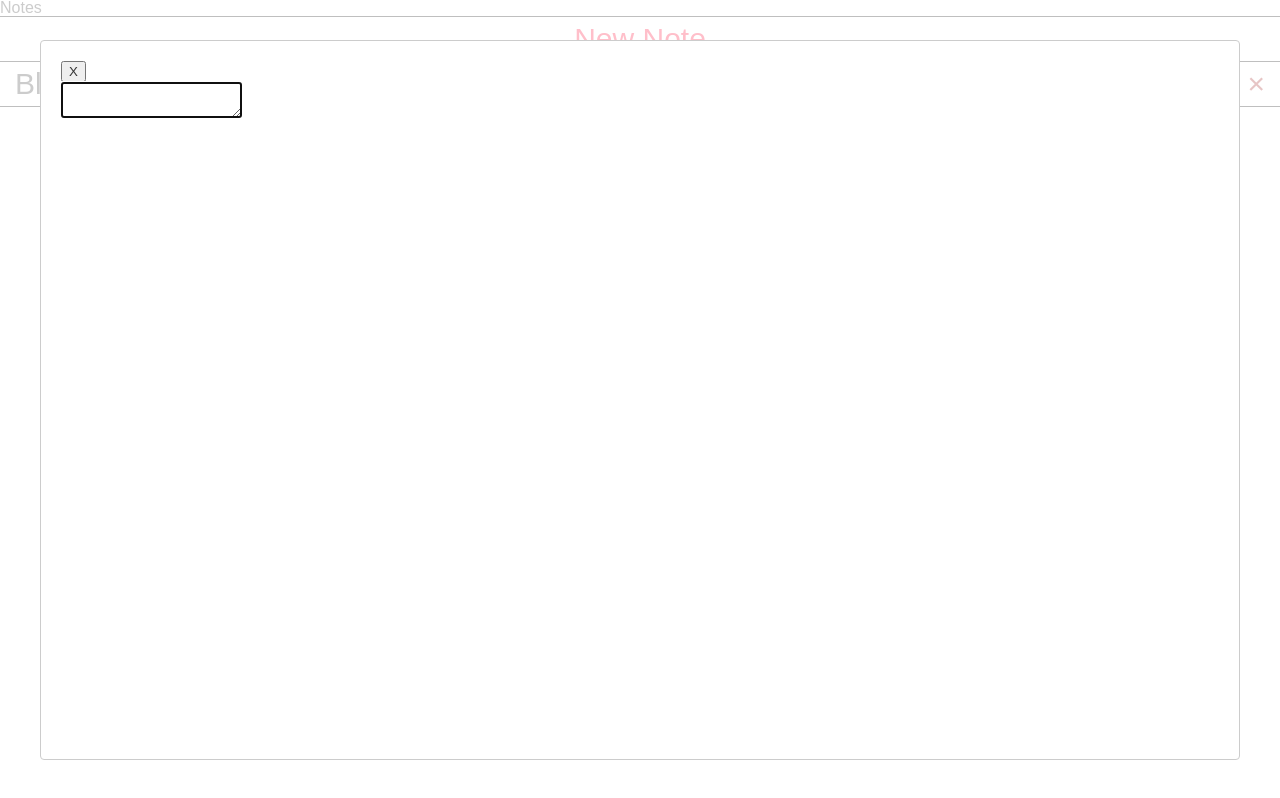
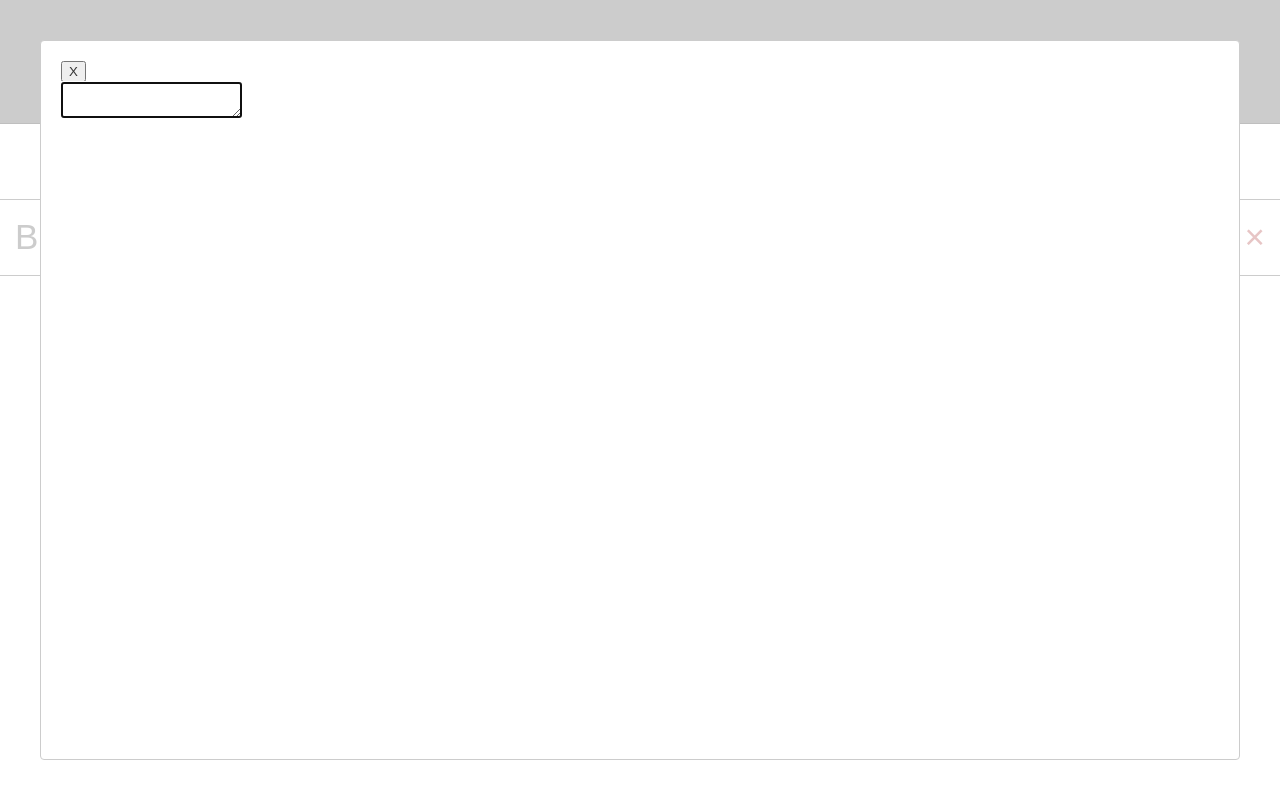
Before and after one commit to sequoian/notes, a React (Create React App) app: page / in a window 1280 px wide. Both pictures are taken after a click on the button "New Note". Built offline with nearby package versions, Linux system fonts and the light colour scheme.

Commit message:
header and padding

```diff
--- a/src/components/App.css
+++ b/src/components/App.css
@@ -1,5 +1,6 @@
 .app {
   font-family: sans-serif;
+  font-size: 35px;
 }
 
 .app,
@@ -7,3 +8,11 @@ textarea,
 button {
   color: #353535
 }
+
+h1 {
+  font-size: 1.75em;
+  text-align: center;
+  padding: 0.5em 0;
+  background-color: #353535;
+  color: white;
+}
--- a/src/components/NewNote.css
+++ b/src/components/NewNote.css
@@ -10,14 +10,13 @@
   -webkit-appearance: none;
   border: none;
   width: 100%;
-  font-size: 30px;
+  font-size: 1em;
   background-color: inherit;
   cursor: pointer;
-  padding: 5px 0;
-  color: #ff002d;
+  padding: 0.5em 0;
+  color: #0089ff;
 }
 
 .new-note button:hover {
   background-color: whitesmoke;
-  color: #fb00ff;
 }
--- a/src/components/Note.css
+++ b/src/components/Note.css
@@ -1,8 +1,7 @@
 .note {
   display: flex;
   align-items: center;
-  border-bottom: 1px solid black;
-  font-size: 30px;
+  border-bottom: 1px solid #353535;
   padding: 0 10px;
   line-height: normal;  /* prevents bottom of letters from being cut off */
 }
@@ -12,7 +11,7 @@
 }
 
 li:first-child {
-  border-top: 1px solid black;
+  border-top: 1px solid #353535;
 }
 
 .note > div {
@@ -21,7 +20,7 @@ li:first-child {
   width: 100%;
   min-width: 0; /* prevents button from being cut off */
   cursor: pointer;
-  padding: 5px 0;
+  padding: 0.5em 0;
 }
 
 .note-text {
--- a/src/index.js
+++ b/src/index.js
@@ -3,10 +3,11 @@ import ReactDOM from 'react-dom'
 import {createStore} from 'redux'
 import {Provider} from 'react-redux'
 import reducers from './reducers'
+import './reset.css'
 import App from './components/App'
 import storage from './storage'
 import registerServiceWorker from './registerServiceWorker'
-import './reset.css'
+
 
 const persistedState = storage.loadState()
 const store = createStore(reducers, persistedState)
```
